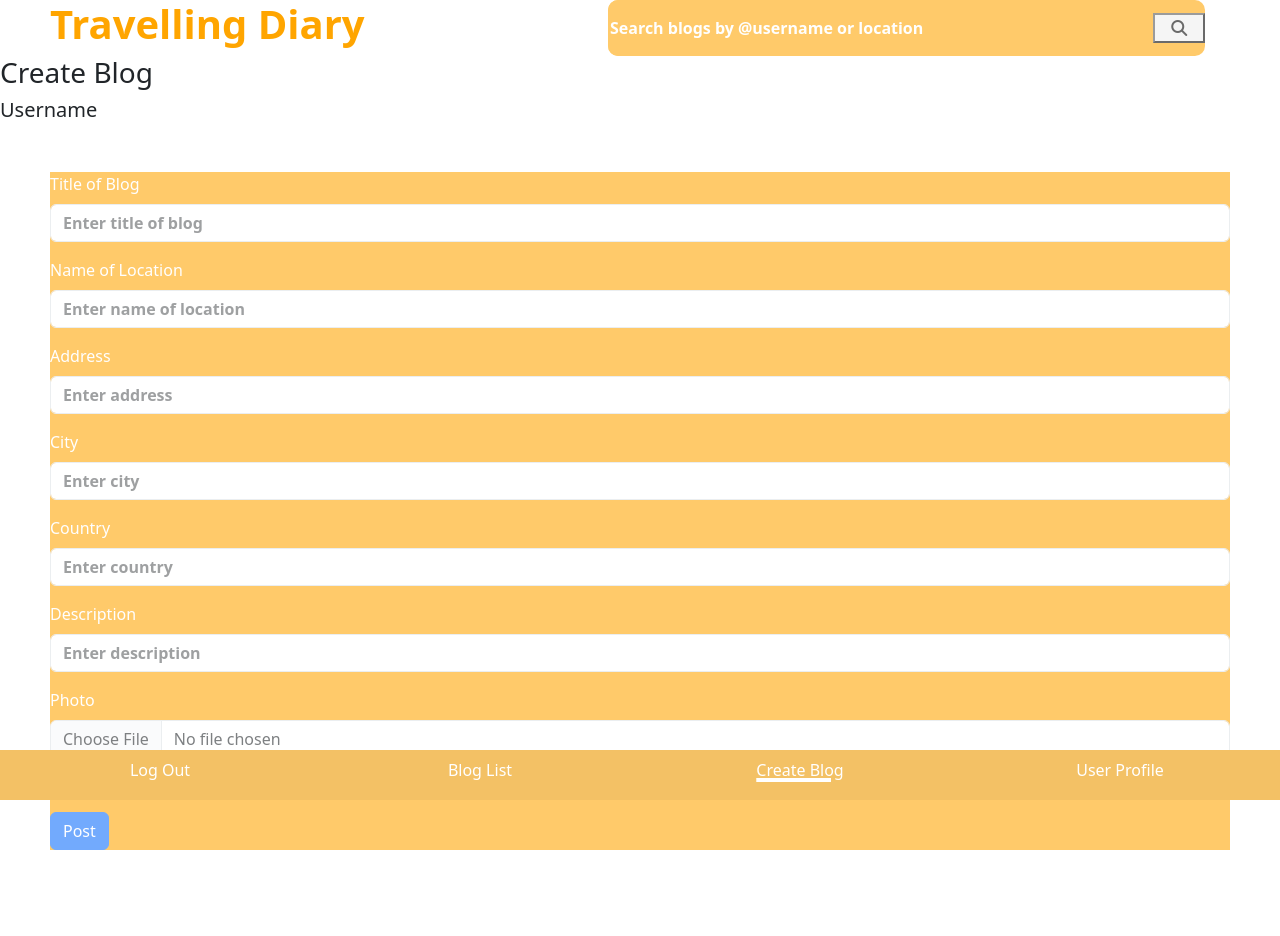
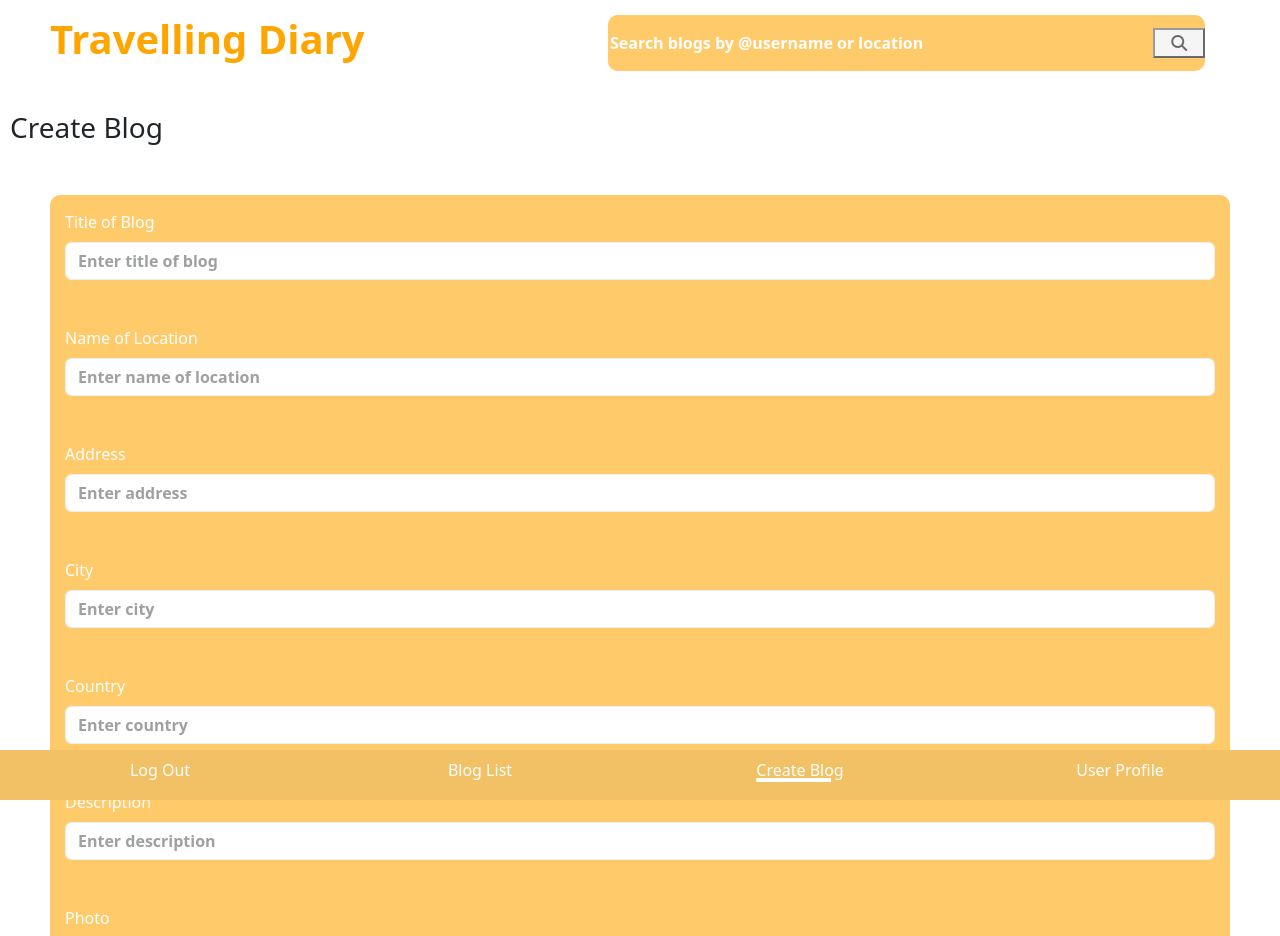
Before and after one commit to frankie3388/t3-finalproject-frontend, a React (Create React App) app: page /createblog in a window 1280 px wide. Shown: the top 936 px of the page. Before the commit the page ends 900 px from the top, so only its background shows below. Built offline with nearby package versions, Linux system fonts and the light colour scheme.

Commit message:
style: improve styling of pages and components

```diff
--- a/src/components/CreateBlogForm.jsx
+++ b/src/components/CreateBlogForm.jsx
@@ -70,36 +70,36 @@ function CreateBlogForm() {
 
     return (
         <Form className="create-blog-form" onSubmit={handleSubmit}>
-            <Form.Group className="mb-3" controlId="title">
+            <Form.Group className="mb-3 create-blog-input" controlId="title">
               <Form.Label data-testid="title-test">Title of Blog</Form.Label>
               <Form.Control type="text" name="title" placeholder="Enter title of blog" />
             </Form.Group>
-            <Form.Group className="mb-3" controlId="locationname">
+            <Form.Group className="mb-3 create-blog-input" controlId="locationname">
               <Form.Label data-testid="locationName-test">Name of Location</Form.Label>
               <Form.Control type="text" name="locationname" placeholder="Enter name of location" />
             </Form.Group>
-            <Form.Group className="mb-3" controlId="locationaddress">
+            <Form.Group className="mb-3 create-blog-input" controlId="locationaddress">
               <Form.Label data-testid="locationAddress-test">Address</Form.Label>
               <Form.Control type="text" name="locationaddress" placeholder="Enter address" />
             </Form.Group>
-            <Form.Group className="mb-3" controlId="locationcity">
+            <Form.Group className="mb-3 create-blog-input" controlId="locationcity">
               <Form.Label data-testid="locationCity-test">City</Form.Label>
               <Form.Control type="text" name="locationcity" placeholder="Enter city" />
             </Form.Group>
-            <Form.Group className="mb-3" controlId="locationcountry">
+            <Form.Group className="mb-3 create-blog-input" controlId="locationcountry">
               <Form.Label data-testid="locationCountry-test">Country</Form.Label>
               <Form.Control type="text" name="locationcountry" placeholder="Enter country" />
             </Form.Group>
-            <Form.Group className="mb-3" controlId="body">
+            <Form.Group className="mb-3 create-blog-input" controlId="body">
               <Form.Label data-testid="description-test">Description</Form.Label>
               <Form.Control type="text" name="body" placeholder="Enter description" />
             </Form.Group>
-            <Form.Group className="mb-3" controlId="imagedata">
+            <Form.Group className="mb-3 create-blog-input" controlId="imagedata">
                 <Form.Label data-testid="photo-test">Photo</Form.Label>
                 <Form.Control type="file" name="imagedata" onChange={handlePhotoChange} />
-                <Form.Control type="text" name="imagedata" value={caption} onChange={e => setCaption(e.target.value)} />
+                <Form.Control type="text" name="imagedata" className="caption-create-blog" value={caption} onChange={e => setCaption(e.target.value)} />
             </Form.Group>
-            <Button variant="primary" type="submit">
+            <Button className="create-blog-button" variant="primary" type="submit">
                 Post
             </Button>
         </Form>
--- a/src/components/Header.jsx
+++ b/src/components/Header.jsx
@@ -17,7 +17,7 @@ function Header() {
   }
 
   return (
-      <Row className="box">
+      <Row className="box header-searchbar">
         <Col xs={5} className="container-one">
           <h1>Travelling Diary</h1>
         </Col>
--- a/src/components/UserProfileForm.jsx
+++ b/src/components/UserProfileForm.jsx
@@ -59,7 +59,7 @@ function UserProfileForm(props) {
     return (
         <Container fluid className="userprofileform-container">
             <Form onSubmit={handleSubmit}>
-                <Row>
+                <Row className="user-profile-input user-profile-firstName">
                     <Form.Label column lg={2}>
                         First Name - {props.firstName}
                     </Form.Label>
@@ -71,8 +71,7 @@ function UserProfileForm(props) {
                         />
                     </Col>
                 </Row>
-                    <br />
-                <Row>
+                <Row className="user-profile-input">
                     <Form.Label column lg={2}>
                         Last Name - {props.lastName}
                     </Form.Label>
@@ -84,8 +83,7 @@ function UserProfileForm(props) {
                         />
                     </Col>
                 </Row>
-                    <br />
-                <Row>
+                <Row className="user-profile-input">
                     <Form.Label column lg={2}>
                         Username - {props.username}
                     </Form.Label>
@@ -97,7 +95,7 @@ function UserProfileForm(props) {
                         />
                     </Col>
                 </Row>
-                <Row>
+                <Row className="user-profile-input">
                     <Form.Label column lg={2}>
                         Password
                     </Form.Label>
@@ -109,7 +107,7 @@ function UserProfileForm(props) {
                             />
                     </Col>
                 </Row>
-                <Row>
+                <Row className="user-profile-input">
                     <Form.Label column lg={2}>
                         Email - {props.email}
                     </Form.Label>
@@ -121,7 +119,7 @@ function UserProfileForm(props) {
                             />
                     </Col>
                 </Row>
-                <Row>
+                <Row className="user-profile-input">
                     <Form.Label column lg={2}>
                         Regions of Interest - {props.regionsOfInterest}
                     </Form.Label>
@@ -133,7 +131,7 @@ function UserProfileForm(props) {
                             />
                     </Col>
                 </Row>
-                <Row>
+                <Row className="user-profile-input">
                     <Form.Label column lg={2}>
                         Countries of Interest - {props.countriesOfInterest}
                     </Form.Label>
@@ -153,7 +151,7 @@ function UserProfileForm(props) {
                         <p></p>
                     </Col>
                 </Row> */}
-                <Row>
+                <Row className="user-profile-input">
                     <Form.Group as={Row} className="mb-3">
                         <Col sm={{ span: 2, offset: 10 }}>
                         <Button
--- a/src/pages/CreateBlogPage.jsx
+++ b/src/pages/CreateBlogPage.jsx
@@ -1,11 +1,11 @@
 import CreateBlogForm from "../components/CreateBlogForm";
+import '../styling/CreateBlogPage.css';
 
 
 function CreateBlog() {
     return (
         <div>
-            <h3>Create Blog</h3>
-            <h5>Username</h5>
+            <h3 className="create-blog-heading">Create Blog</h3>
             {/* Component for the actual form to create a new blog */}
             <CreateBlogForm />
         </div>
--- a/src/pages/UserProfilePage.jsx
+++ b/src/pages/UserProfilePage.jsx
@@ -51,7 +51,7 @@ function UserProfile() {
                 <h2>Loading...</h2>
             ) : (
                 <>
-                    {user && (<h3>User Profile - {user.username}</h3>)}
+                    {user && (<h3 className="user-profile-heading">User Profile - {user.username}</h3>)}
                     {user &&
                         <UserProfileForm
                             firstName={user.firstName}
--- /dev/null
+++ b/src/styling/CreateBlogPage.css
@@ -0,0 +1,4 @@
+.create-blog-heading {
+    margin-top: 40px;
+    padding-left: 10px;
+}
--- a/src/styling/Header.css
+++ b/src/styling/Header.css
@@ -21,3 +21,7 @@ h1 {
     margin: 0px;
     padding: 0px;
 }
+
+.header-searchbar {
+    margin-top: 15px;
+}
--- a/src/styling/UserProfilePage.css
+++ b/src/styling/UserProfilePage.css
@@ -1,3 +1,18 @@
 .userprofile-container {
     margin-bottom: 60px;
 }
+
+.user-profile-heading {
+    margin-top: 40px;
+    margin-bottom: 20px;
+    padding-left: 10px;
+}
+
+.user-profile-input {
+    margin-top: 20px;
+    margin-bottom: 20px;
+}
+
+.user-profile-firstName {
+    padding-top: 20px;
+}
--- a/src/styling/components/CreateBlogForm.css
+++ b/src/styling/components/CreateBlogForm.css
@@ -3,4 +3,19 @@
     opacity: 0.58;
     color: var(--primary-color);
     margin: 50px;
+    margin-bottom: 70px;
+    border-radius: 10px;
 }
+
+.create-blog-input {
+    padding: 15px;
+}
+
+.caption-create-blog {
+    margin-top: 15px;
+}
+
+.create-blog-button {
+    margin-left: 15px;
+    margin-bottom: 15px;
+}
--- a/src/styling/components/UserProfileForm.css
+++ b/src/styling/components/UserProfileForm.css
@@ -2,4 +2,5 @@
     background-color: var(--theme-color);
     opacity: 0.58;
     color: var(--primary-color);
+    border-radius: 10px;
 }
```
